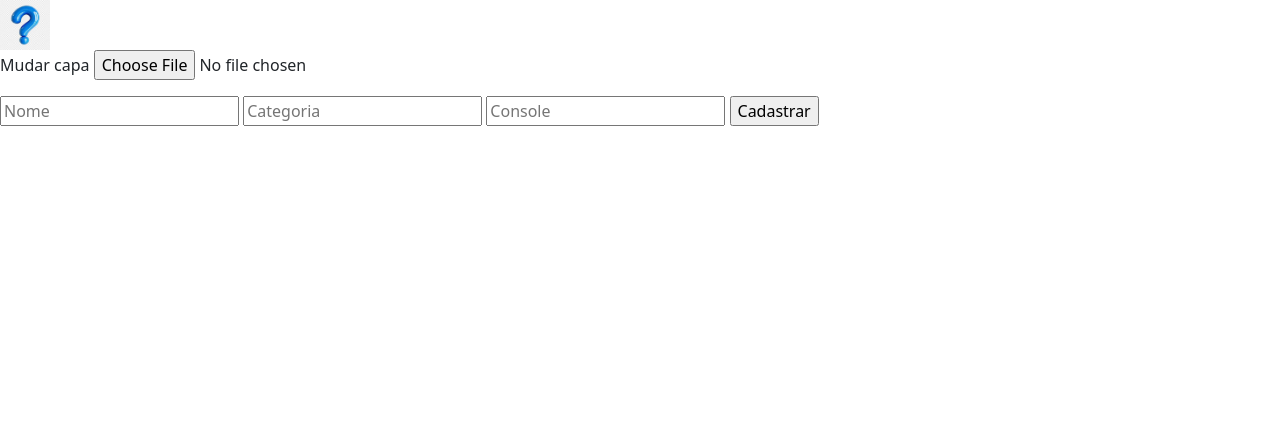
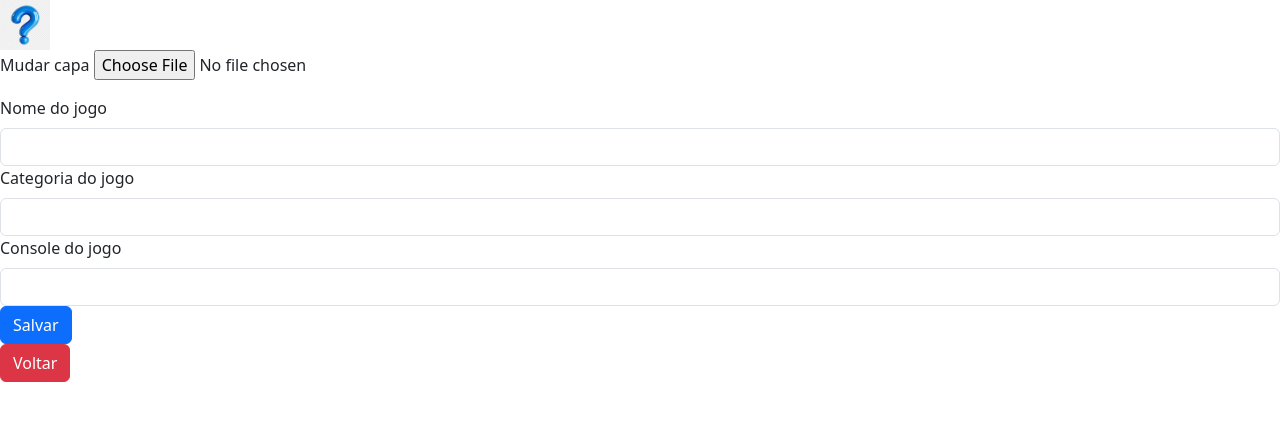
Before and after one commit to Alysson93/jogoteca, a Flask app: page /novo in a window 1280 px wide. Shown: the top 421 px of the page. Run offline with Flask 3, Linux system fonts and the light colour scheme; the visitor is signed in with stand-in values (Sample User, id 1).

Commit message:
to fix: edit form validate

```diff
--- a/helpers.py
+++ b/helpers.py
@@ -1,5 +1,13 @@
 import os
 from jogoteca import app
+from flask_wtf import FlaskForm
+from wtforms import StringField, validators, SubmitField
+
+class FormJogo(FlaskForm):
+    nome = StringField('Nome do jogo', [validators.data_required(), validators.length(min=1, max=50)])
+    categoria = StringField('Categoria do jogo', [validators.data_required(), validators.length(min=1, max=40)])
+    console = StringField('Console do jogo', [validators.data_required(), validators.length(min=1, max=20)])
+    salvar = SubmitField('Salvar')
 
 def recupera_imagem(id):
     for nome_arquivo in os.listdir(app.config['UPLOAD_PATH']):
--- a/requirements.txt
+++ b/requirements.txt
@@ -1,3 +1,4 @@
 psycopg2-binary==2.9.10
 flask==3.1.0
 flask-sqlalchemy==3.1.1
+flask-wtf==1.2.2
--- a/routes.py
+++ b/routes.py
@@ -2,7 +2,7 @@ from flask import send_from_directory, render_template, request, redirect, sessi
 from jogoteca import app, db
 from models import Usuarios, Jogos
 from config import UPLOAD_PATH
-from helpers import recupera_imagem, deleta_arquivo
+from helpers import recupera_imagem, deleta_arquivo, FormJogo
 import time
 
 @app.route('/')
@@ -16,10 +16,13 @@ def novo():
         flash('Você precisa estar logado para efetuar esta operação', 'danger')
         return redirect('/login?proxima=novo')
     if request.method == 'POST':
+        form = FormJogo(request.form)
+        if not form.validate_on_submit():
+            return redirect('/novo')
         jogo = Jogos(
-            nome=request.form['nome'],
-            categoria=request.form['categoria'],
-            console=request.form['console']
+            nome=form.nome.data,
+            categoria=form.categoria.data,
+            console=form.console.data
         )
         db.session.add(jogo)
         db.session.commit()
@@ -29,22 +32,26 @@ def novo():
         flash(f'Jogo adicionado com sucesso.', 'success')
         return redirect('/')
     else:
-        return render_template('novo.html')
+        form = FormJogo()
+        return render_template('novo.html', form=form)
 
 
 @app.route('/editar/<int:id>', methods=['GET', 'POST'])
 def editar(id: int):
     if 'usuario_logado' not in session or not session['usuario_logado']:
         flash('Você precisa estar logado para efetuar esta operação', 'danger')
-        return redirect('/login?proxima=editar')
+        return redirect(f'/login?proxima=editar/{id}')
     jogo = Jogos.query.filter_by(id = id).first()
     if not jogo:
         return redirect('/')
     capa_jogo = recupera_imagem(id)
     if request.method == 'POST':
-        jogo.nome = request.form['nome']
-        jogo.categoria = request.form['categoria']
-        jogo.console = request.form['console']
+        form = FormJogo(request.form)
+        if not form.validate_on_submit():
+            return redirect(f'/editar/{id}')
+        jogo.nome = form.nome.data
+        jogo.categoria = form.categoria.data
+        jogo.console = form.console.data
         db.session.commit()
         imagem = request.files['imagem']
         timestamp = time.time()
@@ -53,7 +60,8 @@ def editar(id: int):
         flash(f'Jogo editado com sucesso.', 'success')
         return redirect('/')
     else:
-        return render_template('editar.html', jogo=jogo, capa_jogo=capa_jogo)
+        form = FormJogo(request.form)
+        return render_template('editar.html', jogo=jogo, capa_jogo=capa_jogo, form=form)
 
 
 @app.route('/deletar/<int:id>', methods=['POST'])
@@ -73,6 +81,8 @@ def deletar(id: int):
 @app.route('/login', methods=['GET', 'POST'])
 def login():
     proxima = request.args.get('proxima') or ''
+    if 'usuario_logado' in session and session['usuario_logado'] != None:
+        return redirect('/')
     if request.method == 'POST':
         email = request.form['email']
         usuario = Usuarios.query.filter_by(email=email).first()
--- a/templates/editar.html
+++ b/templates/editar.html
@@ -15,4 +15,5 @@
         <input type="text" name="console" placeholder="Console" value="{{jogo.console}}" required>
         <input type="submit" value="Editar">
     </form>
+    <a class="btn btn-danger" href="{{url_for('root')}}">Voltar</a>
 {% endblock body %}
--- a/templates/lista.html
+++ b/templates/lista.html
@@ -2,6 +2,11 @@
 
 {% block body %}
     <h1>{{title}}</h1>
+
+    <a class="btn btn-primary" href="{{url_for('login')}}">Login</a>
+    <a class="btn btn-danger" href="{{url_for('logout')}}">Logout</a>
+    <a class="btn btn-primary" href="{{url_for('novo')}}">Novo jovo</a>
+
     <table class="table">
         <tr>
             <td>Nome</td>
--- a/templates/novo.html
+++ b/templates/novo.html
@@ -9,9 +9,13 @@
                 <input type="file" accept=".jpg" name="imagem">
             </figcaption>
         </figure>
-        <input type="text" name="nome" placeholder="Nome" required>
-        <input type="text" name="categoria" placeholder="Categoria" required>
-        <input type="text" name="console" placeholder="Console" required>
-        <input type="submit" value="Cadastrar">
+        {{ form.nome.label(class='form-label') }}
+        {{ form.nome(class='form-control') }}
+        {{ form.categoria.label(class='form-label') }}
+        {{ form.categoria(class='form-control') }}
+        {{ form.console.label(class='form-label') }}
+        {{ form.console(class='form-control') }}
+        {{ form.salvar(class='btn btn-primary') }}
     </form>
+    <a class="btn btn-danger" href="{{url_for('root')}}">Voltar</a>
 {% endblock body %}
```
